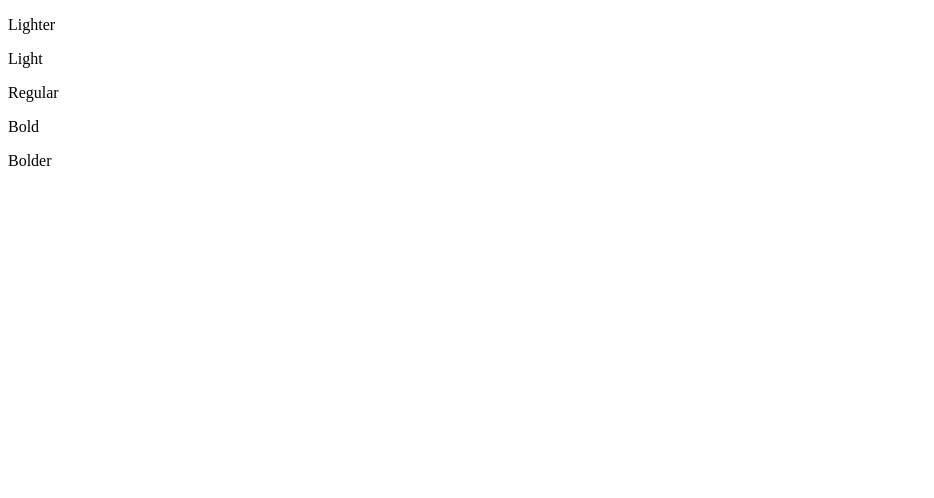
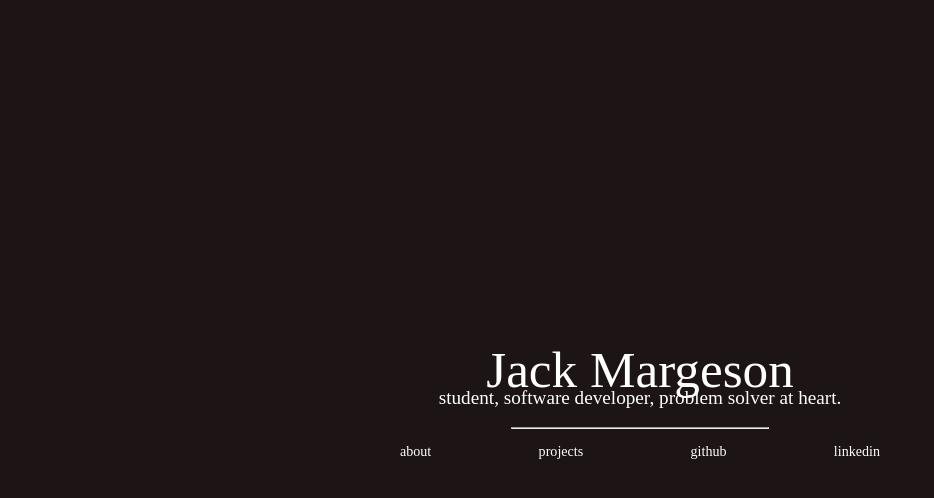
Before and after one commit to jack-margeson/marg.es, an Angular app: page /on in a window 1280 px wide. Shown: the top 498 px of the page, without its empty margins (0-934 px from the left). Built offline with nearby package versions, Linux system fonts and the light colour scheme; a web font is replaced by a local one.

Commit message:
Create barebones landing + links

```diff
--- /dev/null
+++ b/src/app/about/about.component.html
@@ -0,0 +1 @@
+<p>About page coming soon!</p>
--- a/src/app/on/on.component.html
+++ b/src/app/on/on.component.html
@@ -1,5 +1,17 @@
-<p class="text-lighter">Lighter</p>
-<p class="text-light">Light</p>
-<p class="text-regular">Regular</p>
-<p class="text-bold">Bold</p>
-<p class="text-bolder">Bolder</p>
+<div class="main">
+    <div class="content">
+        <div class="title">
+            <span class="text-bold">Jack Margeson</span>
+        </div>
+        <div class="tagline">
+            <span class="text-regular">student, software developer, problem solver at heart.</span>
+        </div>
+        <div class="divider"><hr></div>
+        <div class="navigation text-regular">
+            <a href="/on/about">about</a>
+            <a href="/on/projects">projects</a>
+            <a href="https://github.com/jack-margeson" target="_blank">github</a>
+            <a href="https://www.linkedin.com/in/jack-margeson/" target="_blank">linkedin</a>
+        </div>
+    </div>
+</div>
--- a/src/app/on/on.component.sass
+++ b/src/app/on/on.component.sass
@@ -12,3 +12,89 @@
 
 .text-bolder
     font-family: "Shin Go Pro Bolder"
+
+.main
+    // Sizing and styling
+    width: 100vw
+    height: 100vh
+
+    background-color: #1d1515
+    // Flexbox information
+    display: flex
+    flex-direction: column
+    align-items: center
+    justify-content: center
+
+
+.content
+    // Sizing and styling
+    width: 50%
+    height: 50%
+    color: #FFFFFF
+    // Flexbox information
+    display: flex
+    flex-direction: column
+    align-items: center
+    justify-content: center
+
+.title
+    // Sizing and styling
+    width: 100%
+    height: auto
+    // Flexbox information
+    display: flex
+    flex-direction: column
+    align-items: center
+    justify-content: center
+    // Text properties
+    span
+        font-size: 4vw
+
+.tagline
+    // Sizing and styling
+    width: 100%
+    height: auto
+    margin-top: -1vw
+    // Flexbox information
+    display: flex
+    flex-direction: column
+    align-items: center
+    justify-content: center
+    // Text properties
+    span
+        font-size: 1.5vw
+
+.divider
+    // Sizing and styling
+    width: 100%
+    height: auto
+    margin-top: 1.4vw
+    // Flexbox information
+    display: flex
+    align-items: center
+    justify-content: center
+    // Divider properties
+    hr
+        width: 20vw
+        border-style: inset
+        border-width: 1px
+        align-self: center
+
+.navigation
+    // Sizing and styling
+    width: 75%
+    height: auto
+    margin-top: 1.1vw
+    //Flexbox information
+    display: flex
+    flex-direction: row
+    align-items: center
+    justify-content: space-between
+    // Navigation link properties
+    a
+        font-size: 1.1vw
+        text-decoration: none
+    a:link
+        color: #FFFFFF
+    a:visited
+        color: #FFFFFF
--- /dev/null
+++ b/src/app/projects/projects.component.html
@@ -0,0 +1 @@
+<p>Projects page coming soon!</p>
--- a/src/styles.sass
+++ b/src/styles.sass
@@ -1,5 +1,8 @@
 /* You can add global styles to this file, and also import other style files */
 
+*
+    padding: 0px
+    margin: 0px
 
 @font-face
     font-family: "Shin Go Pro Bold"
```
Also changed, not shown: src/app/about/about.component.ts (added, +10 -0 lines), src/app/app.module.ts (+7 -1 lines), src/app/projects/projects.component.ts (added, +10 -0 lines), src/app/about/about.component.sass (added), src/app/projects/projects.component.sass (added).
